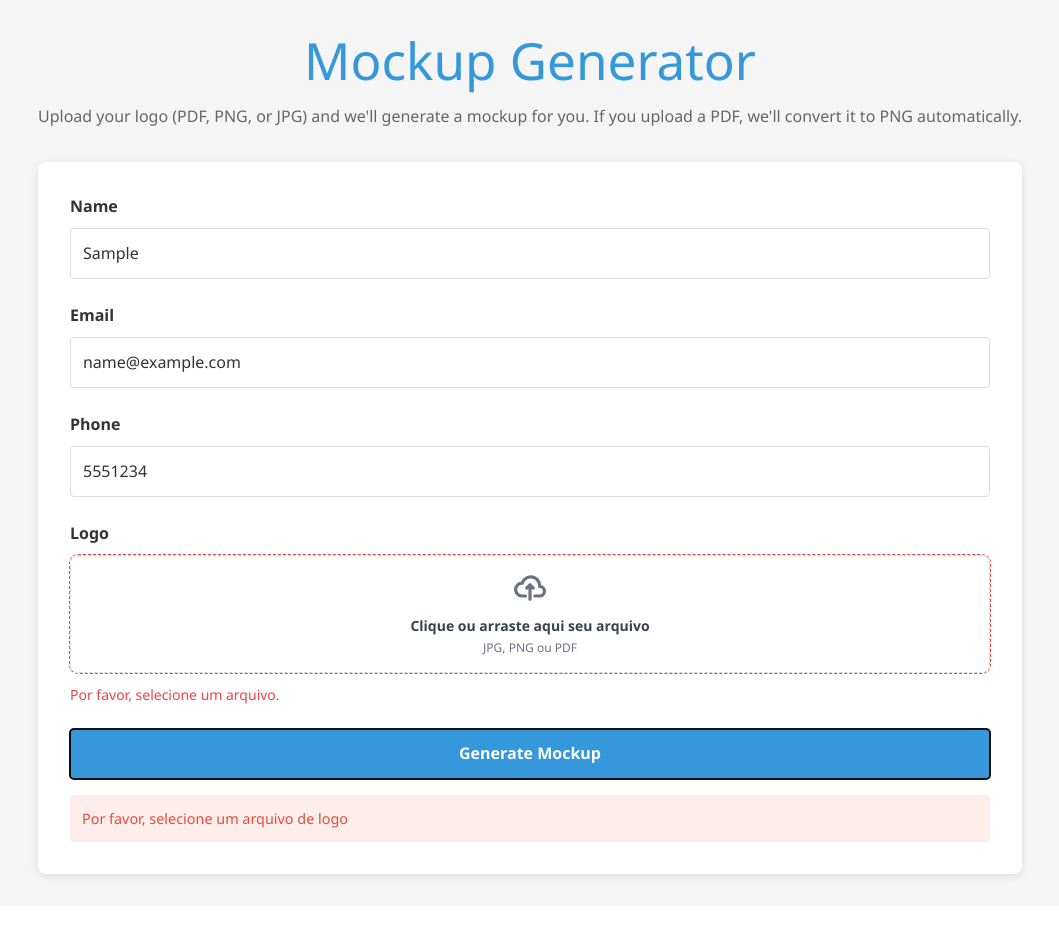
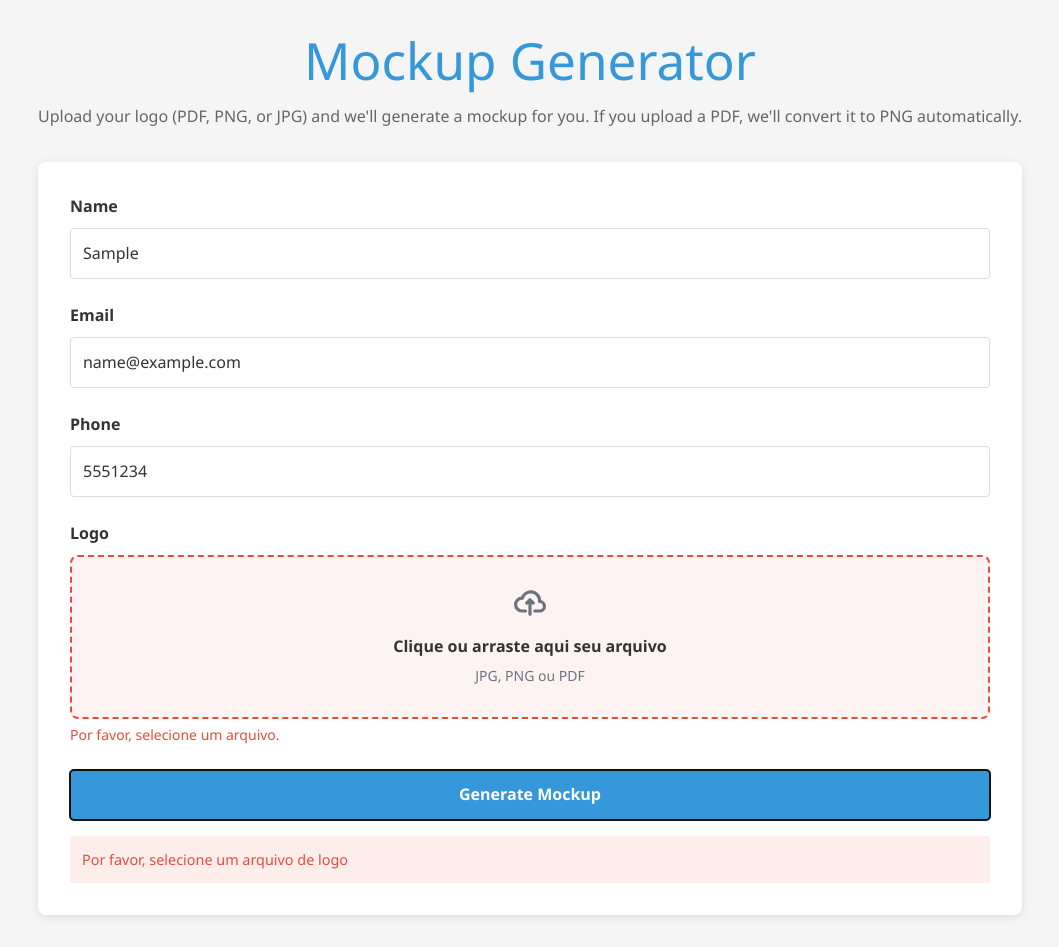
Before and after one commit to greco92003/mockup_generator_final, a React (Vite) app: page / in a window 1280 px wide. Both pictures are taken after typing "Sample", "name@example.com", "5551234" into the empty fields and a click on the button "Generate Mockup". Shown: the whole page, without its empty margins (110-1169 px from the left). Before the commit the page ends 906 px from the top, so only its background shows below. Built offline with nearby package versions, Linux system fonts and the light colour scheme.

Commit message:
Implementado novo componente de upload de arquivo com CSS puro

```diff
--- /dev/null
+++ b/src/components/FileUploader.css
@@ -0,0 +1,115 @@
+.custom-file-uploader {
+  width: 100%;
+  margin-bottom: 10px;
+}
+
+.file-drop-area {
+  position: relative;
+  display: flex;
+  flex-direction: column;
+  align-items: center;
+  justify-content: center;
+  padding: 30px 20px;
+  border: 2px dashed #ccc;
+  border-radius: 8px;
+  background-color: #f8f9fa;
+  transition: all 0.3s ease;
+  cursor: pointer;
+}
+
+.file-drop-area:hover {
+  border-color: #3498db;
+  background-color: #f0f7fc;
+}
+
+.file-drop-area.dragging {
+  border-color: #3498db;
+  background-color: #e6f3fb;
+}
+
+.file-drop-area.error {
+  border-color: #e74c3c;
+  background-color: #fdf3f2;
+}
+
+.file-drop-area.disabled {
+  opacity: 0.6;
+  cursor: not-allowed;
+}
+
+.file-input {
+  position: absolute;
+  width: 100%;
+  height: 100%;
+  top: 0;
+  left: 0;
+  opacity: 0;
+  cursor: pointer;
+  z-index: -1;
+}
+
+.upload-icon {
+  margin-bottom: 15px;
+  color: #6c757d;
+}
+
+.upload-text {
+  text-align: center;
+}
+
+.primary-text {
+  font-weight: 600;
+  margin-bottom: 5px;
+  color: #333;
+  font-size: 16px;
+}
+
+.secondary-text {
+  color: #6c757d;
+  font-size: 14px;
+}
+
+.selected-file {
+  display: flex;
+  align-items: center;
+  justify-content: space-between;
+  margin-top: 10px;
+  padding: 10px 15px;
+  background-color: #f8f9fa;
+  border: 1px solid #dee2e6;
+  border-radius: 4px;
+}
+
+.file-name {
+  font-size: 14px;
+  color: #333;
+  white-space: nowrap;
+  overflow: hidden;
+  text-overflow: ellipsis;
+  max-width: 85%;
+}
+
+.remove-file-btn {
+  background: none;
+  border: none;
+  color: #6c757d;
+  cursor: pointer;
+  font-size: 16px;
+  padding: 0 5px;
+  transition: color 0.2s;
+}
+
+.remove-file-btn:hover {
+  color: #e74c3c;
+}
+
+.remove-file-btn:disabled {
+  opacity: 0.5;
+  cursor: not-allowed;
+}
+
+.error-text {
+  color: #e74c3c;
+  font-size: 14px;
+  margin-top: 5px;
+}
--- a/src/components/FileUploader.tsx
+++ b/src/components/FileUploader.tsx
@@ -1,13 +1,5 @@
-"use client";
-
-import { useState, useEffect } from "react";
-import {
-  FileUploader,
-  FileUploaderContent,
-  FileUploaderItem,
-  FileInput,
-} from "./extension/file-upload";
-import { Paperclip } from "lucide-react";
+import { useState, useRef } from "react";
+import "./FileUploader.css";
 
 interface FileUploaderProps {
   onFileChange: (file: File | null) => void;
@@ -15,87 +7,136 @@ interface FileUploaderProps {
   disabled?: boolean;
 }
 
-const CustomFileUploader = ({ onFileChange, error = false, disabled = false }: FileUploaderProps) => {
-  const [files, setFiles] = useState<File[] | null>(null);
+const CustomFileUploader = ({
+  onFileChange,
+  error = false,
+  disabled = false,
+}: FileUploaderProps) => {
+  const [selectedFile, setSelectedFile] = useState<File | null>(null);
+  const [isDragging, setIsDragging] = useState(false);
   const [errorMessage, setErrorMessage] = useState<string | null>(null);
+  const fileInputRef = useRef<HTMLInputElement>(null);
 
-  // Configure dropzone options
-  const dropZoneConfig = {
-    maxFiles: 1,
-    maxSize: 10 * 1024 * 1024, // 10MB max size
-    accept: {
-      'image/png': ['.png'],
-      'image/jpeg': ['.jpg', '.jpeg'],
-      'application/pdf': ['.pdf'],
-    },
-    multiple: false,
+  const handleFileChange = (e: React.ChangeEvent<HTMLInputElement>) => {
+    if (e.target.files && e.target.files.length > 0) {
+      const file = e.target.files[0];
+      validateAndSetFile(file);
+    }
   };
 
-  // Update parent component when files change
-  useEffect(() => {
-    if (files && files.length > 0) {
-      onFileChange(files[0]);
+  const validateAndSetFile = (file: File) => {
+    const validTypes = ["image/png", "image/jpeg", "application/pdf"];
 
-      // Validate file type
-      const file = files[0];
-      const validTypes = ['image/png', 'image/jpeg', 'application/pdf'];
     if (!validTypes.includes(file.type)) {
-        setErrorMessage("Formato de arquivo inválido. Use apenas JPG, PNG ou PDF.");
+      setErrorMessage(
+        "Formato de arquivo inválido. Use apenas JPG, PNG ou PDF."
+      );
+      setSelectedFile(null);
+      onFileChange(null);
     } else {
+      setSelectedFile(file);
       setErrorMessage(null);
+      onFileChange(file);
     }
-    } else {
+  };
+
+  const handleDragOver = (e: React.DragEvent<HTMLDivElement>) => {
+    e.preventDefault();
+    e.stopPropagation();
+    setIsDragging(true);
+  };
+
+  const handleDragLeave = (e: React.DragEvent<HTMLDivElement>) => {
+    e.preventDefault();
+    e.stopPropagation();
+    setIsDragging(false);
+  };
+
+  const handleDrop = (e: React.DragEvent<HTMLDivElement>) => {
+    e.preventDefault();
+    e.stopPropagation();
+    setIsDragging(false);
+
+    if (e.dataTransfer.files && e.dataTransfer.files.length > 0) {
+      const file = e.dataTransfer.files[0];
+      validateAndSetFile(file);
+    }
+  };
+
+  const handleClick = () => {
+    if (fileInputRef.current) {
+      fileInputRef.current.click();
+    }
+  };
+
+  const handleRemoveFile = () => {
+    setSelectedFile(null);
     onFileChange(null);
+    if (fileInputRef.current) {
+      fileInputRef.current.value = "";
     }
-  }, [files, onFileChange]);
+  };
 
   return (
-    <div className="w-full">
-      <FileUploader
-        value={files}
-        onValueChange={setFiles}
-        dropzoneOptions={dropZoneConfig}
+    <div className="custom-file-uploader">
+      <div
+        className={`file-drop-area ${isDragging ? "dragging" : ""} ${
+          error || errorMessage ? "error" : ""
+        } ${disabled ? "disabled" : ""}`}
+        onDragOver={handleDragOver}
+        onDragLeave={handleDragLeave}
+        onDrop={handleDrop}
+        onClick={handleClick}
+      >
+        <input
+          type="file"
+          ref={fileInputRef}
+          onChange={handleFileChange}
+          accept=".jpg,.jpeg,.png,.pdf"
           disabled={disabled}
-        className="relative bg-background rounded-lg"
-      >
-        <FileInput className={`outline-dashed outline-1 ${error || errorMessage ? 'outline-red-500' : 'outline-gray-300'} hover:outline-blue-500 transition-colors`}>
-          <div className="flex items-center justify-center flex-col pt-4 pb-4 w-full">
+          className="file-input"
+        />
+
+        <div className="upload-icon">
           <svg
-              className="w-8 h-8 mb-3 text-gray-500"
-              aria-hidden="true"
+            width="32"
+            height="32"
+            viewBox="0 0 20 16"
+            fill="none"
             xmlns="http://www.w3.org/2000/svg"
-              fill="none"
-              viewBox="0 0 20 16"
           >
             <path
+              d="M13 13h3a3 3 0 0 0 0-6h-.025A5.56 5.56 0 0 0 16 6.5 5.5 5.5 0 0 0 5.207 5.021C5.137 5.017 5.071 5 5 5a4 4 0 0 0 0 8h2.167M10 15V6m0 0L8 8m2-2 2 2"
               stroke="currentColor"
+              strokeWidth="2"
               strokeLinecap="round"
               strokeLinejoin="round"
-                strokeWidth="2"
-                d="M13 13h3a3 3 0 0 0 0-6h-.025A5.56 5.56 0 0 0 16 6.5 5.5 5.5 0 0 0 5.207 5.021C5.137 5.017 5.071 5 5 5a4 4 0 0 0 0 8h2.167M10 15V6m0 0L8 8m2-2 2 2"
             />
           </svg>
-            <p className="mb-1 text-sm text-gray-700">
-              <span className="font-semibold">Clique ou arraste aqui seu arquivo</span>
-            </p>
-            <p className="text-xs text-gray-500">
-              JPG, PNG ou PDF
-            </p>
         </div>
-        </FileInput>
-        <FileUploaderContent>
-          {files &&
-            files.length > 0 &&
-            files.map((file, i) => (
-              <FileUploaderItem key={i} index={i}>
-                <Paperclip className="h-4 w-4 stroke-current mr-2" />
-                <span className="text-sm">{file.name}</span>
-              </FileUploaderItem>
-            ))}
-        </FileUploaderContent>
-      </FileUploader>
+
+        <div className="upload-text">
+          <p className="primary-text">Clique ou arraste aqui seu arquivo</p>
+          <p className="secondary-text">JPG, PNG ou PDF</p>
+        </div>
+      </div>
+
+      {selectedFile && (
+        <div className="selected-file">
+          <span className="file-name">{selectedFile.name}</span>
+          <button
+            type="button"
+            className="remove-file-btn"
+            onClick={handleRemoveFile}
+            disabled={disabled}
+          >
+            ✕
+          </button>
+        </div>
+      )}
+
       {(error || errorMessage) && (
-        <p className="text-red-500 text-sm mt-1">
+        <p className="error-text">
           {errorMessage || "Por favor, selecione um arquivo."}
         </p>
       )}
```
Lines whose indentation alone changed are shown as unchanged.
